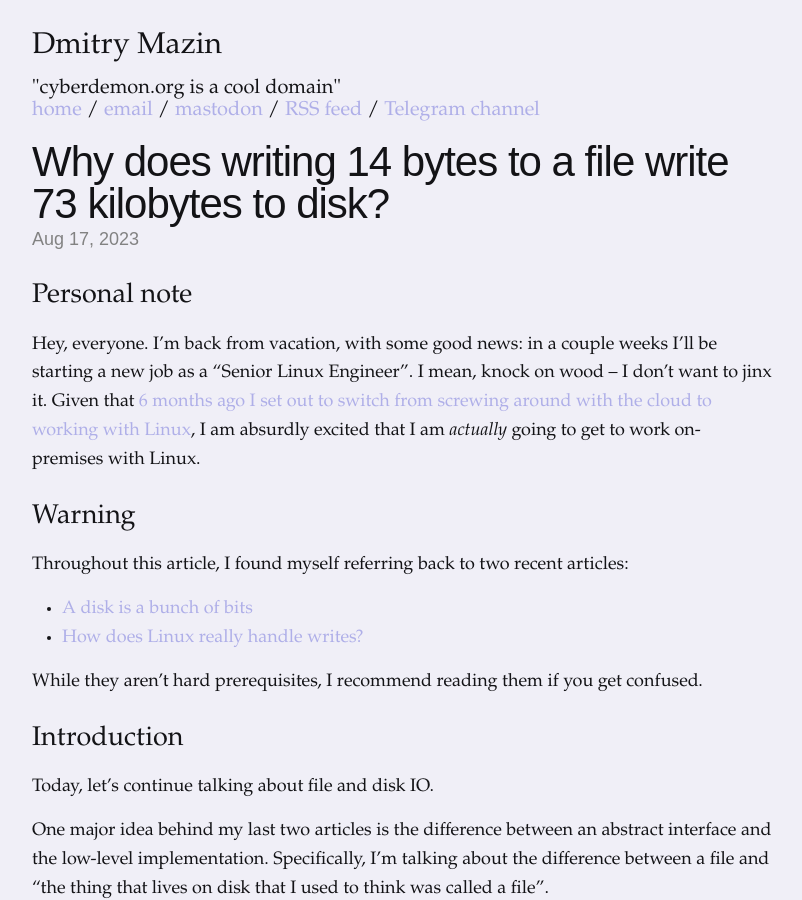
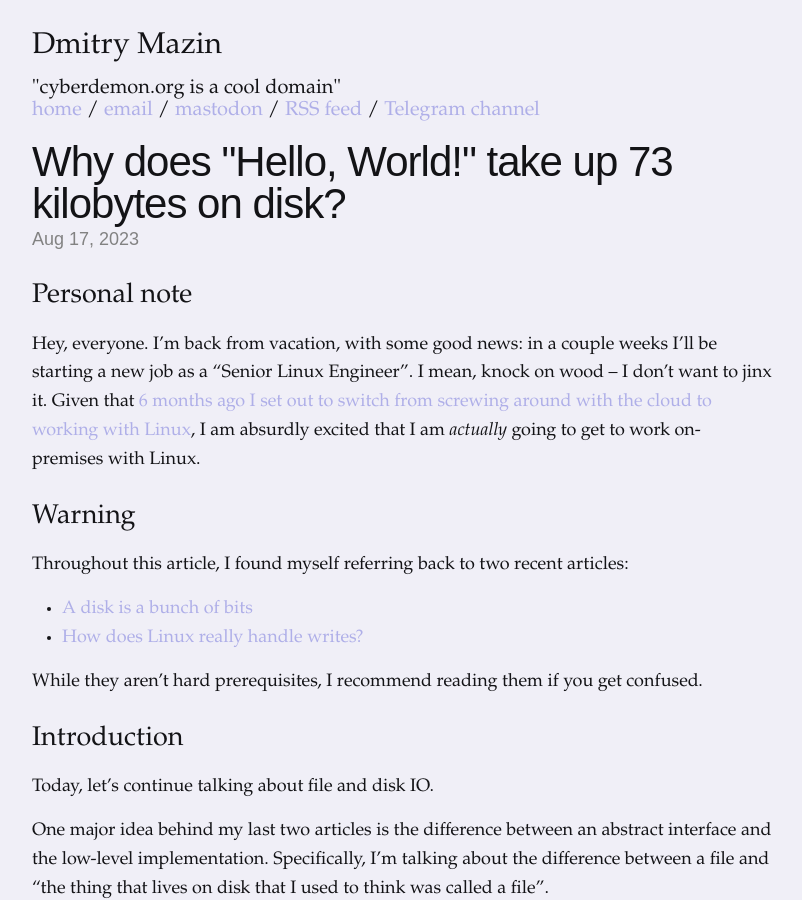
Before and after one commit to dmazin/dmazin.github.io, a Jekyll site: the page built from _posts/2024-08-17-io-inflation.md, in a window 1280 px wide and 900 px high. Shown: the whole window, without its empty margins (238-1040 px from the left). Built offline with Jekyll 4.4.1, drawn with Linux system fonts in a browser that asks for light colours; some of the changed text lies outside the part shown.

Commit message:
better title

```diff
--- a/_posts/2024-08-17-io-inflation.md
+++ b/_posts/2024-08-17-io-inflation.md
@@ -1,6 +1,6 @@
 ---
 layout: post
-title: "Why does writing 14 bytes to a file write 73 kilobytes to disk?"
+title: Why does "Hello, World!" take up 73 kilobytes on disk?
 byline: By <a href="http://cyberdemon.org/">Dmitry Mazin</a>.
 date: 2023-08-17
 tags: featured
```
